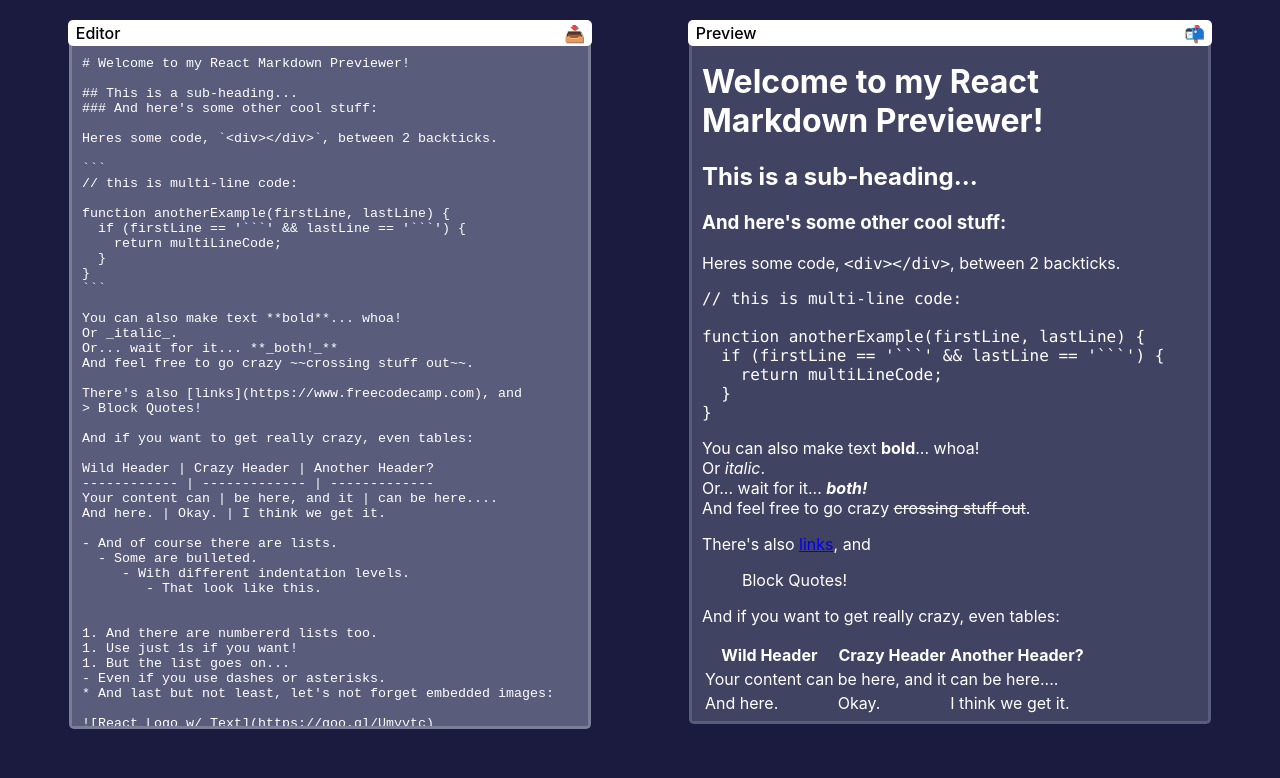
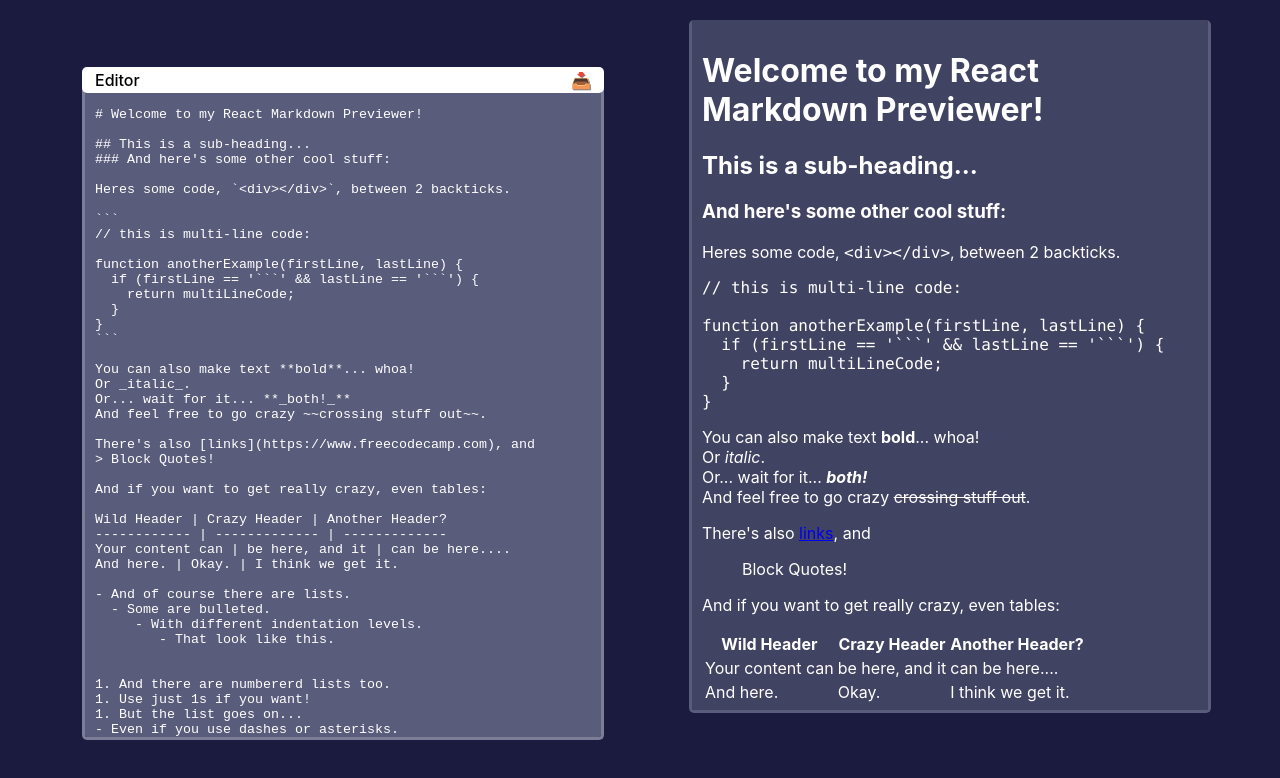
Before and after one commit to braedongough/markdown-previewer, a React (Create React App) app: page / in a window 1280 px wide. Shown: the top 778 px of the page. Built offline with nearby package versions, Linux system fonts and the light colour scheme.

Commit message:
logic is still broken but updated formatting on editor component

```diff
--- a/src/App.js
+++ b/src/App.js
@@ -1,9 +1,8 @@
 import React, { Component } from "react";
-import "./App.css";
 import MarkdownInput from "./MarkdownInput";
 import styled from "styled-components";
 import sampleMarkdown from "./sampleMarkdown";
-import Toolbar from "./Toolbar";
+import Editor from "./components/Editor/Editor";
 
 class App extends Component {
   render() {
@@ -12,10 +11,11 @@ class App extends Component {
         <MarkdownInput>
           {({ setText, markdown }) => (
             <>
-              <Toolbar name={"Editor"} theme={"#5a5c7b"} emoji={"📥"} />
-              <Toolbar name={"Preview"} emoji={"📬"} />
-              <TextArea onChange={setText} defaultValue={sampleMarkdown} />
-              <Output dangerouslySetInnerHTML={markdown} />
+              {/* <Toolbar name={"Editor"} theme={"#5a5c7b"} emoji={"📥"} /> */}
+              {/* <Toolbar name={"Preview"} emoji={"📬"} /> */}
+
+              <Editor onChange={setText} name={"Editor"} emoji={"📥"} />
+              <Preview dangerouslySetInnerHTML={markdown} />
             </>
           )}
         </MarkdownInput>
@@ -23,6 +23,19 @@ class App extends Component {
     );
   }
 }
+
+/*
+<Container>
+  <Editor> relative
+    <Toolbar /> absolute
+    <Input />
+  </Editor>
+
+  <Preview>
+    <Toolbar />
+  </Preview>
+</Container>
+*/
 
 const Container = styled.div`
   display: grid;
@@ -33,7 +46,7 @@ const Container = styled.div`
   margin: 20px;
 `;
 
-const Output = styled.div`
+const Preview = styled.div`
   background: #414362;
   border: 3px solid #5a5c7b;
   height: calc(80vh + 30px);
@@ -45,17 +58,4 @@ const Output = styled.div`
   border-top: 0;
 `;
 
-const TextArea = styled.textarea`
-  background: #5a5c7b;
-  border: 3px solid #7c7e97;
-  border-radius: 5px;
-  width: 80%;
-  height: 80vh;
-  resize: none;
-  overflow: auto;
-  color: white;
-  padding: 30px 10px;
-  border-top: 0;
-`;
-
 export default App;
--- a/src/Toolbar.js
+++ /dev/null
@@ -1,29 +0,0 @@
-import React, { Component } from "react";
-import styled from "styled-components";
-
-export default class Toolbar extends Component {
-  render() {
-    return (
-      <Bar>
-        <div>{this.props.name}</div>
-        <div className={"emoji"}>{this.props.emoji}</div>
-      </Bar>
-    );
-  }
-}
-
-const Bar = styled.div`
-  background: white;
-  width: calc(80% + 12.5px);
-  padding: 0 5px;
-  border-radius: 5px;
-  border: 3px solid rgba(255, 255, 255, 0.5);
-  margin-bottom: -20px;
-  z-index: 100;
-  font-weight: 500;
-  display: flex;
-  justify-content: space-between;
-  & .emoji {
-    text-shadow: 1px 1px rgba(0, 0, 0, 0.5);
-  }
-`;
--- a/src/components/Editor/Editor.js
+++ b/src/components/Editor/Editor.js
@@ -1,9 +1,36 @@
+import React from "react";
 import styled from "styled-components";
+import sampleMarkdown from "../../sampleMarkdown";
+import { Toolbar } from "../Toolbar";
 
-const Editor = styled.section`
-  max-width: 1000px;
+const Editor = props => (
+  <Container>
+    <Toolbar>
+      <div>{props.name}</div>
+      <div className={"emoji"}>{props.emoji}</div>
+    </Toolbar>
+    <Textarea defaultValue={sampleMarkdown} />
+  </Container>
+);
+
+const Container = styled.section`
+  position: relative;
+  width: 80%;
+  height: 75vh;
+`;
+
+const Textarea = styled.textarea`
+  background: #5a5c7b;
+  border: 3px solid #7c7e97;
   width: 100%;
-  position: relative;
+  height: 100%;
+  border-radius: 5px;
+  resize: none;
+  overflow: auto;
+  color: white;
+  padding: 30px 10px;
+  border-top: 0;
+  margin-top: 10px;
 `;
 
 export default Editor;
--- /dev/null
+++ b/src/components/Toolbar.js
@@ -0,0 +1,18 @@
+import styled from "styled-components";
+
+export const Toolbar = styled.div`
+  position: absolute;
+  width: 100%;
+  background: white;
+  padding: 0 10px;
+  border-radius: 5px;
+  border: 3px solid rgba(255, 255, 255, 0.5);
+  font-weight: 500;
+  z-index: 1;
+  display: flex;
+  justify-content: space-between;
+  align-items: center;
+  & .emoji {
+    text-shadow: 1px 1px rgba(0, 0, 0, 0.5);
+  }
+`;
```
Also changed, not shown: src/App.css (deleted).
